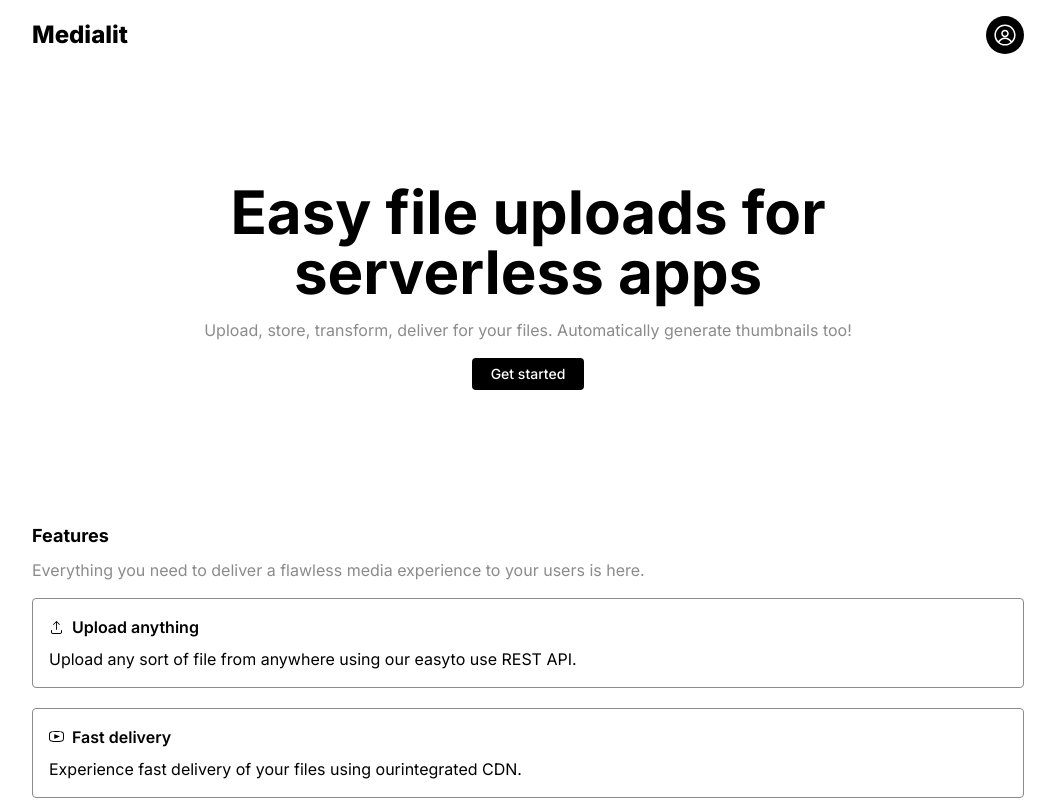
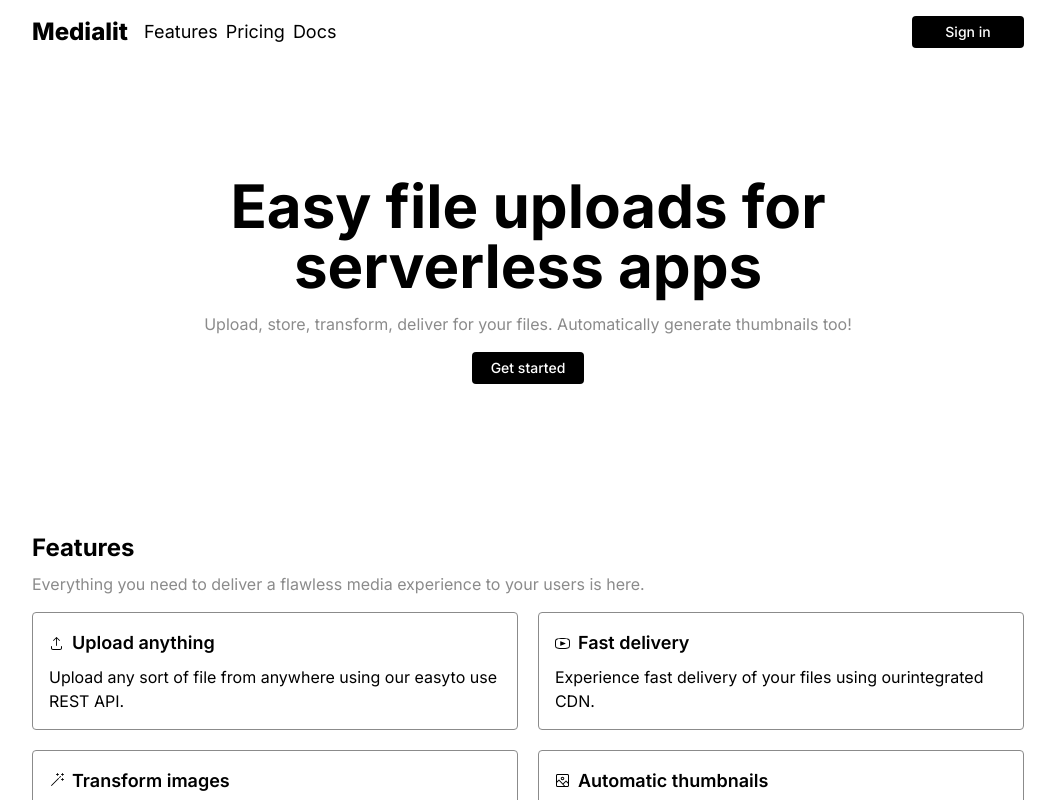
Before and after one commit to codelitdev/medialit, a Next.js app in the folder apps/web/: page / in a window 1280 px wide. Shown: the top 800 px of the page, without its empty margins (112-1167 px from the left). Built offline with nearby package versions, Linux system fonts and the light colour scheme; no server answers.

Commit message:
Fixed the responsive layout of dashboard, features pane and pricing pane

```diff
--- a/apps/web/app/dashboard/page.tsx
+++ b/apps/web/app/dashboard/page.tsx
@@ -117,8 +117,8 @@
     return (
         <>
             <div className="text-primary text-xl font-bold">Your files</div>
-            <div className="border border-secondary min-h-screen my-5 p-1 rounded">
-                <div className="flex flex-wrap gap-2 sm:gap-3 sm:p-4 md:gap-7 md:p-6 lg:gap-2.5 p-5">
+            <div className="border border-secondary min-h-screen my-5 rounded p-2 md:p-2 lg:p-0">
+                <div className="flex flex-wrap gap-2.5 p-1 sm:gap-3 sm:p-5 md:gap-7 md:p-5 lg:gap-3">
                     {medias.map((media: any, index:number) => (
                         <div key={index} className="shadow-[0_1px_4px_rgba(0,0,0,0.25)] relative h-[148px] w-[48%] sm:h-[148px] sm:w-[148px] md:h-[148px] md:w-[148px] lg:h-[148px] lg:w-[148px]">
                             <div className="border bg-secondary h-[148px] w-full sm:h-[148px] sm:w-[148px] md:h-[148px] md:w-[148px] lg:h-[148px] lg:w-[148px]">
--- a/apps/web/tailwind.config.ts
+++ b/apps/web/tailwind.config.ts
@@ -45,11 +45,6 @@
                 slideLeftAndFade:
                     "slideLeftAndFade 400ms cubic-bezier(0.16, 1, 0.3, 1)",
             },
-            screens: {
-                sm: { min: "640px", max: "767px" },
-                md: { min: "768px", max: "1023px" },
-                lg: { min: "1024px" },
-            },
         },
     },
     plugins: [],
```
